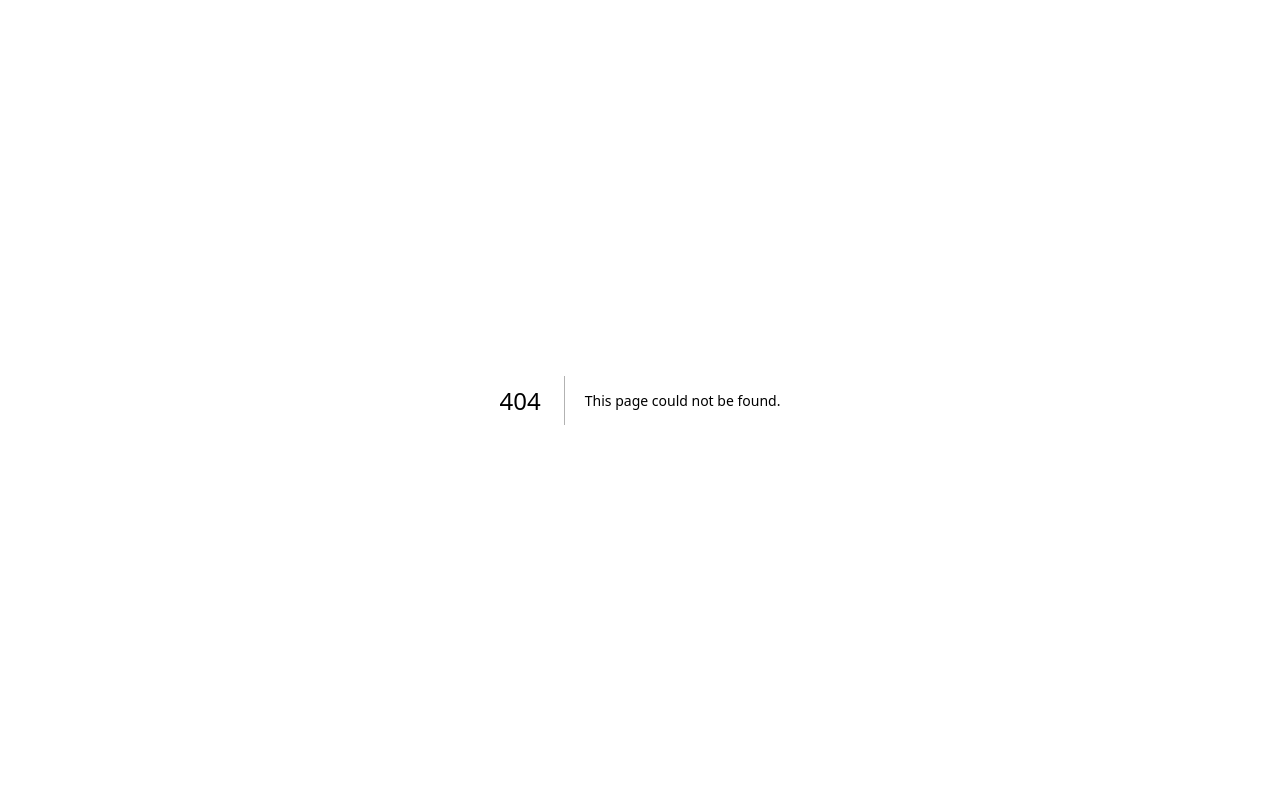
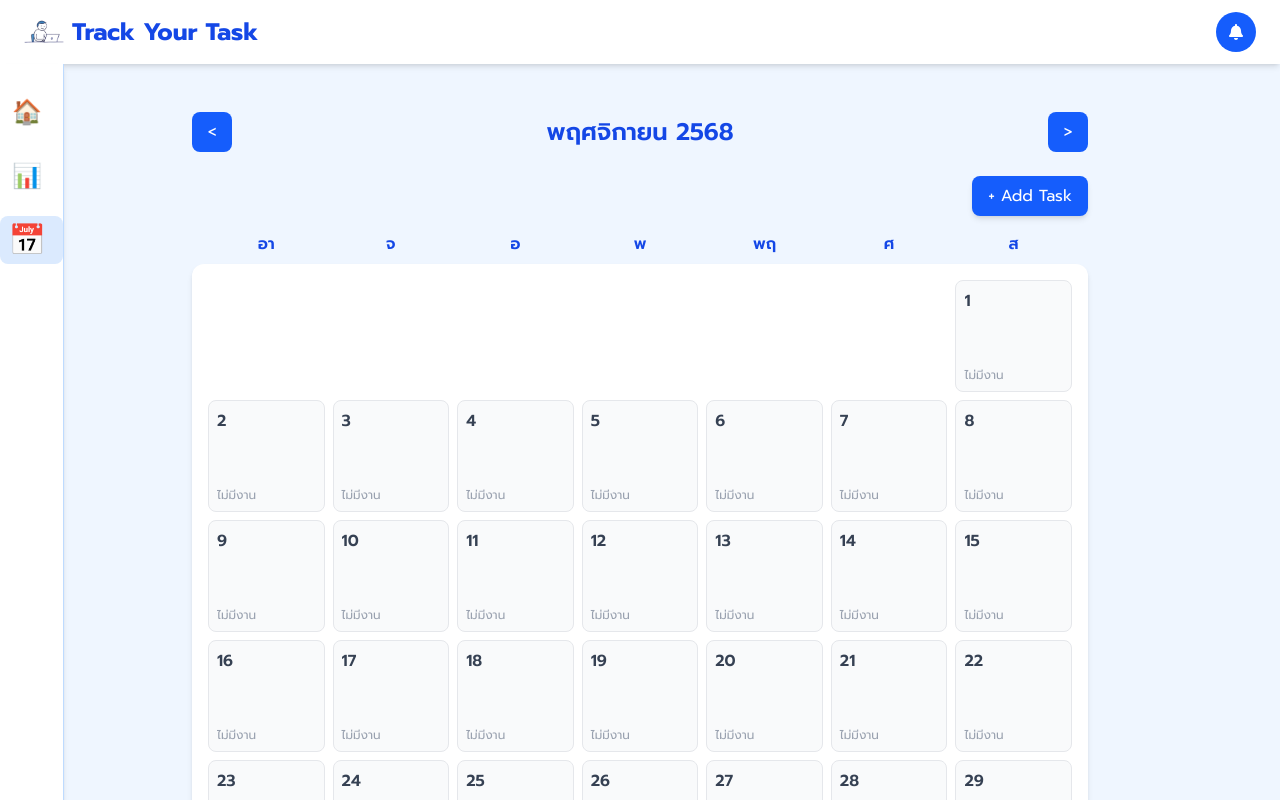
Before and after one commit to MIXThanakorn/next-track-your-task-app, a Next.js app: page /dashboard/calendar in a window 1280 px wide. Before the commit this address had no page. Shown: the top 800 px of the page. Built offline with nearby package versions, Linux system fonts and the light colour scheme; no server answers.

Commit message:
fixed analytic and calendar and add task validate date

```diff
--- a/app/addtask/page.tsx
+++ b/app/addtask/page.tsx
@@ -25,6 +25,18 @@ export default function AddTaskPage() {
   const handleSubmit = async () => {
     if (!taskName || !dueDate) {
       alertStyled("กรุณากรอกชื่องานและวันครบกำหนด", false);
+      return;
+    }
+
+    // ตรวจสอบ due date ห้ามเป็นวันอดีต
+    const today = new Date();
+    today.setHours(0, 0, 0, 0);
+
+    const selectedDue = new Date(dueDate);
+    selectedDue.setHours(0, 0, 0, 0);
+
+    if (selectedDue < today) {
+      alertStyled("วันกำหนดส่งต้องไม่เป็นวันก่อนหน้า", false);
       return;
     }
 
--- a/app/dashboard/analytic/page.tsx
+++ b/app/dashboard/analytic/page.tsx
@@ -223,17 +223,17 @@ export default function DashboardPage() {
 
         {/* Stats */}
         <div className="grid grid-cols-1 sm:grid-cols-3 gap-4 mb-6">
-          <div className="p-4 bg-white rounded-xl border shadow">
+          <div className="p-4 bg-teal-200 rounded-xl border shadow">
             <div className="text-sm text-gray-600">Total Tasks</div>
             <div className="text-3xl font-bold">{stats.total}</div>
           </div>
 
-          <div className="p-4 bg-white rounded-xl border shadow">
+          <div className="p-4 bg-green-200 rounded-xl border shadow">
             <div className="text-sm text-gray-600">Completed</div>
             <div className="text-3xl font-bold">{stats.done}</div>
           </div>
 
-          <div className="p-4 bg-white rounded-xl border shadow">
+          <div className="p-4 bg-red-200 rounded-xl border shadow">
             <div className="text-sm text-gray-600">Incomplete</div>
             <div className="text-3xl font-bold">{stats.notDone}</div>
           </div>
@@ -255,7 +255,7 @@ export default function DashboardPage() {
               {upcoming.map((t) => (
                 <div
                   key={t.task_id}
-                  className="p-3 border rounded-lg mb-2 bg-gray-50"
+                  className="p-3 border rounded-lg mb-2 bg-teal-100"
                 >
                   <div className="font-semibold">{t.task_name}</div>
                   <div className="text-sm text-gray-500">
--- a/app/dashboard/page.tsx
+++ b/app/dashboard/page.tsx
@@ -140,12 +140,16 @@ export default function DashboardPage() {
   return (
     <div className="p-4 sm:p-6 max-w-6xl mx-auto">
       {/* Header: responsive grid (1 col on mobile, row on md+) */}
-      <div className="bg-white shadow-md p-4 rounded-xl grid grid-cols-1 sm:grid-cols-2 md:flex md:items-center gap-3 md:gap-4">
-        <div className="flex gap-3 w-full">
+      <div className="bg-white shadow-md p-4 rounded-xl">
+        <div className="flex flex-col md:flex-row md:items-center gap-3 md:gap-4">
+          {/* Filters Section */}
+          <div className="flex gap-3 md:gap-4">
             <select
-            className="border rounded-lg px-3 py-2 w-1/2 sm:w-40"
+              className="border rounded-lg px-3 py-2 w-1/2 md:w-40"
               onChange={(e) =>
-              setStatusFilter(e.target.value === "none" ? null : e.target.value)
+                setStatusFilter(
+                  e.target.value === "none" ? null : e.target.value
+                )
               }
             >
               <option value="none">Status (ทั้งหมด)</option>
@@ -156,7 +160,7 @@ export default function DashboardPage() {
             </select>
 
             <select
-            className="border rounded-lg px-3 py-2 w-1/2 sm:w-40"
+              className="border rounded-lg px-3 py-2 w-1/2 md:w-40"
               onChange={(e) =>
                 setPriorityFilter(
                   e.target.value === "none" ? null : e.target.value
@@ -170,7 +174,7 @@ export default function DashboardPage() {
             </select>
           </div>
 
-        <div className="flex flex-col sm:flex-row sm:items-center gap-3 sm:gap-2 w-full">
+          {/* Search Bar - ขยายเต็มที่บน PC */}
           <input
             type="text"
             placeholder="ค้นหา งาน..."
@@ -178,8 +182,9 @@ export default function DashboardPage() {
             onChange={(e) => setSearchText(e.target.value)}
           />
 
+          {/* Add Task Button */}
           <button
-            className="bg-blue-600 text-white px-4 py-2 rounded-lg w-full sm:w-auto"
+            className="bg-blue-600 text-white px-4 py-2 rounded-lg whitespace-nowrap w-full md:w-auto"
             onClick={() => router.push("/addtask")}
           >
             + Add Task
--- a/components/bottommenu.tsx
+++ b/components/bottommenu.tsx
@@ -16,7 +16,7 @@ export default function BottomNav() {
     },
     {
       name: "Calendar",
-      path: "/dashboard/calender",
+      path: "/dashboard/calendar",
       icon: <CalendarDays size={22} />,
     },
   ];
--- a/components/calendarday.tsx
+++ b/components/calendarday.tsx
@@ -3,6 +3,7 @@
 import { useState } from "react";
 import TaskPopup from "./taskpopup";
 import { TaskItem } from "@/types/task";
+import { FaExclamationTriangle } from "react-icons/fa";
 
 interface Props {
   day: number;
@@ -15,39 +16,68 @@ export default function CalendarDay({ day, tasks, dateStr }: Props) {
 
   const hasTask = tasks.length > 0;
 
+  // ตรวจสอบสถานะรวมของงานทั้งหมด
+  const allOverdue = hasTask && tasks.every((t) => t.status === "overdue");
+  const allDone = hasTask && tasks.every((t) => t.status === "done");
+
+  // เลือกสีพื้นหลัง + สีกรอบตามประเภท
+  let wrapperClass = "";
+  if (allOverdue) {
+    wrapperClass = "bg-red-100 border-red-500 hover:bg-red-200";
+  } else if (allDone) {
+    wrapperClass = "bg-green-100 border-green-500 hover:bg-green-200";
+  } else if (hasTask) {
+    wrapperClass = "bg-blue-100 border-blue-400 hover:bg-blue-200";
+  } else {
+    wrapperClass = "bg-gray-50 border-gray-200";
+  }
+
   return (
     <>
       <div
         onClick={() => hasTask && setOpen(true)}
-        className={`h-20 md:h-28 p-1.5 md:p-2 rounded-lg cursor-pointer transition border flex flex-col
-        ${
-          hasTask
-            ? "bg-blue-100 border-blue-400 hover:bg-blue-200"
-            : "bg-gray-50 border-gray-200"
-        }
-        `}
+        className={`h-20 md:h-28 p-1.5 md:p-2 rounded-lg cursor-pointer transition border flex flex-col ${wrapperClass}`}
       >
-        {/* วันที่ */}
+        {/* วันที่ + ไอคอน */}
+        <div className="flex items-center gap-1">
           <p
             className={`font-semibold text-sm md:text-base ${
-            hasTask ? "text-blue-700" : "text-gray-700"
+              allOverdue
+                ? "text-red-700"
+                : allDone
+                ? "text-green-700"
+                : hasTask
+                ? "text-blue-700"
+                : "text-gray-700"
             }`}
           >
             {day}
           </p>
 
+          {/* ไอคอนตกใจเฉพาะกรณี overdue */}
+          {allOverdue && (
+            <FaExclamationTriangle className="text-red-600 text-xs md:text-sm" />
+          )}
+        </div>
+
         {/* จำนวนงาน */}
+        <div className="mt-auto">
           {hasTask ? (
-          <div className="mt-auto">
-            <p className="text-[10px] md:text-xs text-blue-700">
+            <p
+              className={`text-[10px] md:text-xs ${
+                allOverdue
+                  ? "text-red-700"
+                  : allDone
+                  ? "text-green-700"
+                  : "text-blue-700"
+              }`}
+            >
               {tasks.length} งาน
             </p>
+          ) : (
+            <p className="text-[10px] md:text-xs text-gray-400">ไม่มีงาน</p>
+          )}
         </div>
-        ) : (
-          <div className="mt-auto">
-            <p className="text-[10px] md:text-xs text-gray-400">ไม่มีงาน</p>
-          </div>
-        )}
       </div>
 
       {open && (
--- a/components/sidemenu.tsx
+++ b/components/sidemenu.tsx
@@ -13,7 +13,7 @@ type MenuItem = {
 const menuItems: MenuItem[] = [
   { name: "Dashboard", path: "/dashboard", icon: "🏠" },
   { name: "Analytic", path: "/dashboard/analytic", icon: "📊" },
-  { name: "Calendar", path: "/dashboard/calender", icon: "📅" },
+  { name: "Calendar", path: "/dashboard/calendar", icon: "📅" },
 ];
 
 interface SideMenuProps {
--- a/components/taskcard.tsx
+++ b/components/taskcard.tsx
@@ -105,6 +105,7 @@ const TaskCard: React.FC<TaskCardProps> = ({
               <button
                 onClick={() => onStart(task.task_id)}
                 className="px-3 py-1 bg-green-500 text-white rounded-lg hover:bg-green-600"
+                title="Start Work"
               >
                 <FaPlay />
               </button>
@@ -112,6 +113,7 @@ const TaskCard: React.FC<TaskCardProps> = ({
               <button
                 onClick={() => onEdit(task.task_id)}
                 className="px-3 py-1 bg-yellow-500 text-white rounded-lg hover:bg-yellow-600"
+                title="Edit Work"
               >
                 <FaEdit />
               </button>
@@ -119,6 +121,7 @@ const TaskCard: React.FC<TaskCardProps> = ({
               <button
                 onClick={() => onDelete(task.task_id)}
                 className="px-3 py-1 bg-red-500 text-white rounded-lg hover:bg-red-600"
+                title="Dissmiss"
               >
                 <FaTrash />
               </button>
@@ -130,6 +133,7 @@ const TaskCard: React.FC<TaskCardProps> = ({
               <button
                 onClick={() => onDone(task.task_id)}
                 className="px-3 py-1 bg-green-500 text-white rounded-lg hover:bg-green-600"
+                title="Mark as Done"
               >
                 <FaCheck />
               </button>
@@ -137,6 +141,7 @@ const TaskCard: React.FC<TaskCardProps> = ({
               <button
                 onClick={() => onEdit(task.task_id)}
                 className="px-3 py-1 bg-yellow-500 text-white rounded-lg hover:bg-yellow-600"
+                title="Edit Work"
               >
                 <FaEdit />
               </button>
@@ -144,6 +149,7 @@ const TaskCard: React.FC<TaskCardProps> = ({
               <button
                 onClick={() => onDelete(task.task_id)}
                 className="px-3 py-1 bg-red-500 text-white rounded-lg hover:bg-red-600"
+                title="Dissmiss"
               >
                 <FaTrash />
               </button>
@@ -162,6 +168,7 @@ const TaskCard: React.FC<TaskCardProps> = ({
               <button
                 onClick={() => onDelete(task.task_id)}
                 className="px-3 py-1 bg-red-500 text-white rounded-lg hover:bg-red-600"
+                title="Dissmiss"
               >
                 <FaTrash />
               </button>
@@ -173,6 +180,7 @@ const TaskCard: React.FC<TaskCardProps> = ({
               <button
                 onClick={() => onDelete(task.task_id)}
                 className="px-3 py-1 bg-red-500 text-white rounded-lg hover:bg-red-600"
+                title="Dissmiss"
               >
                 <FaTrash />
               </button>
```
Also changed, not shown: app/dashboard/calendar/page.tsx (renamed from app/dashboard/calender/page.tsx). Lines whose indentation alone changed are shown as unchanged.
